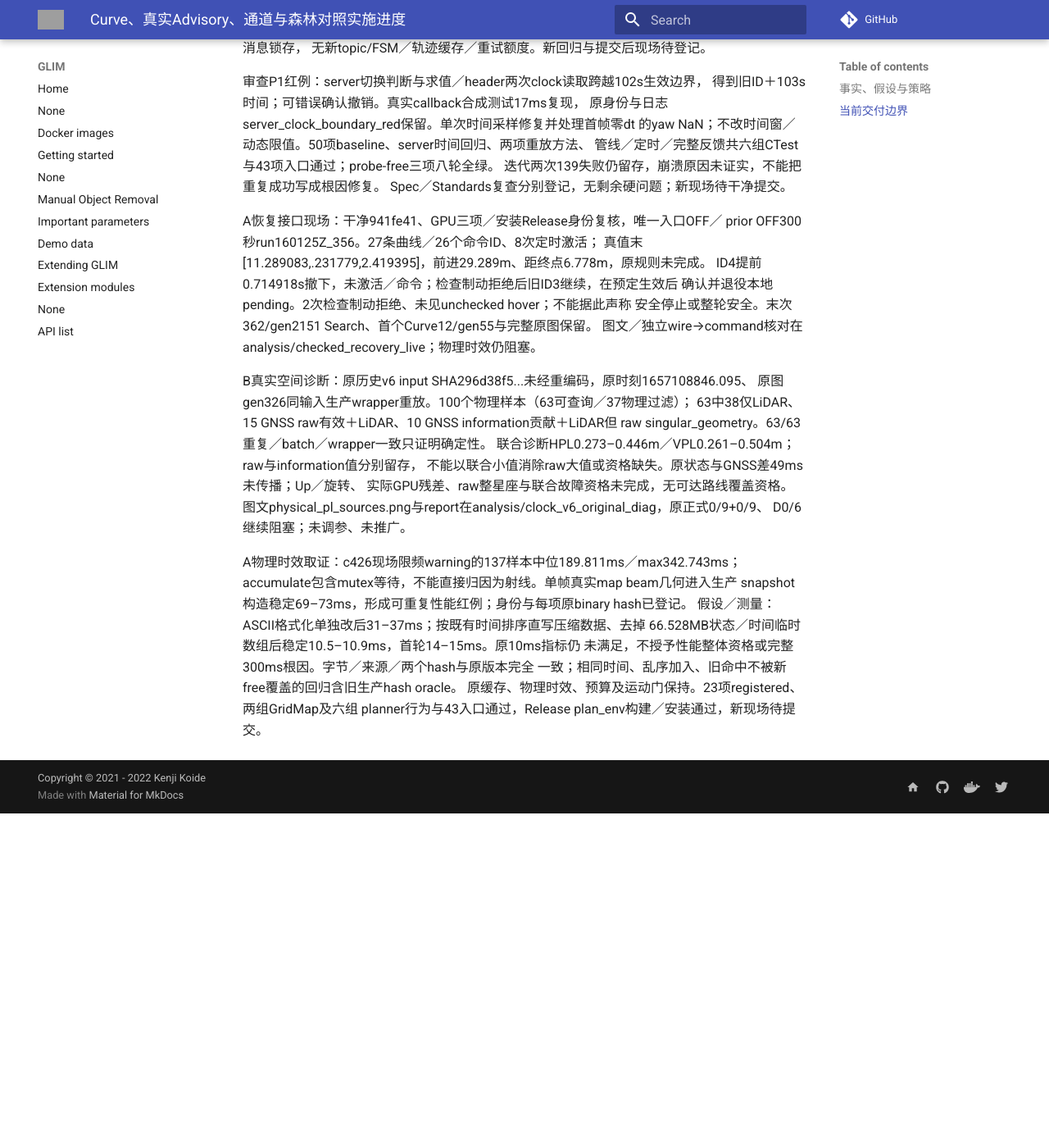
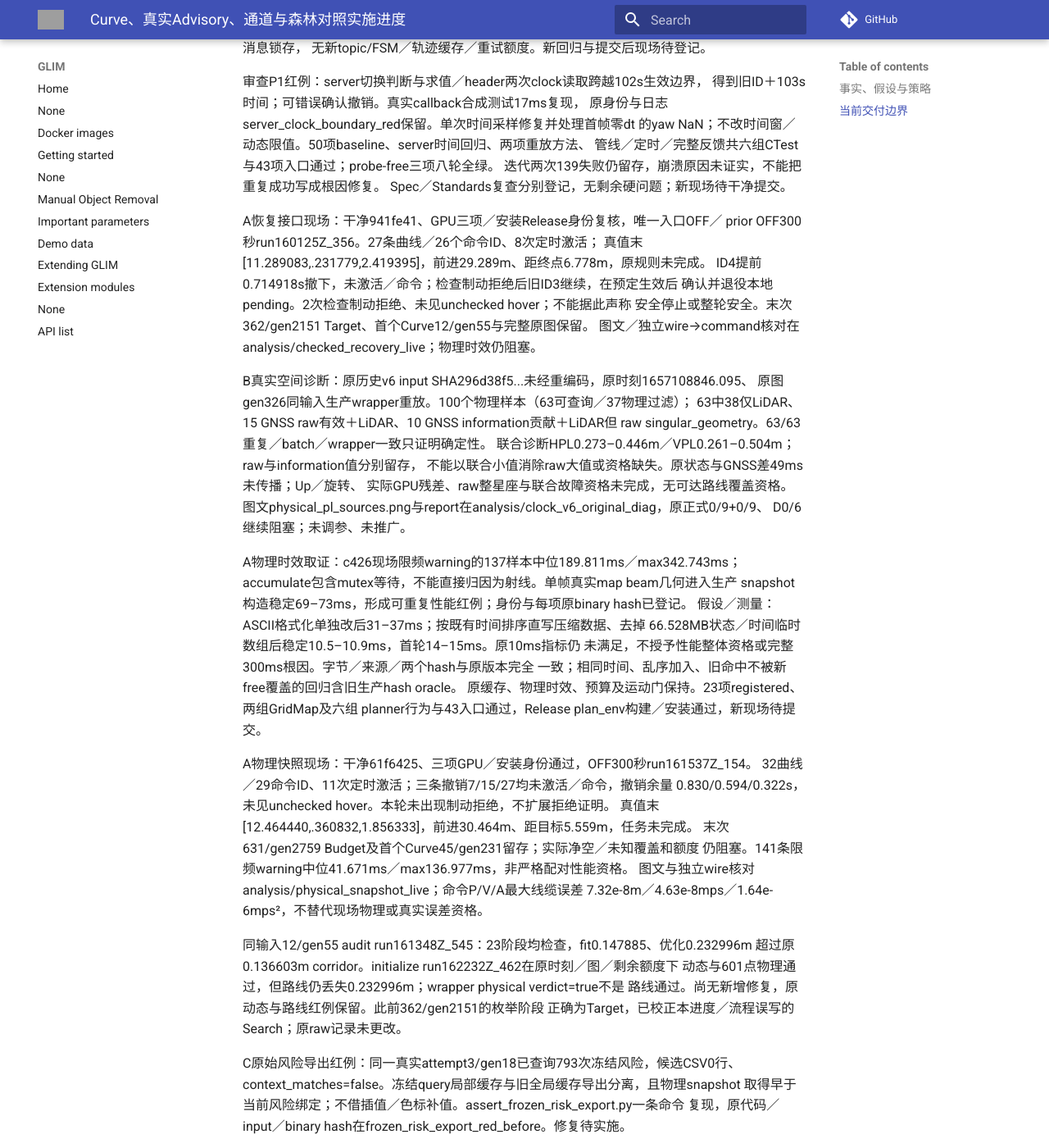
Before and after one commit to Printeger/iap, an MkDocs documentation site: the page built from docs/dev_planner/curve_advisory_channel_progress.md, in a window 1280 px wide and 1400 px high, scrolled down 5690 px. Shown: the whole window at 82% size. Built offline with MkDocs 1.6.1 and Material for MkDocs 9.7.7, drawn with Linux system fonts in a browser that asks for light colours; nearby versions of some CDN libraries; comment, search, counter and statistics services are not loaded; before the commit the page ends 6682 px from its top, so only the background shows below that; grey boxes are pictures that could not be loaded.

Commit message:
docs(validation): record physical snapshot field and preserve route and raw export blockers

```diff
--- a/docs/dev_planner/curve_advisory_channel_progress.md
+++ b/docs/dev_planner/curve_advisory_channel_progress.md
@@ -238,7 +238,7 @@ prior OFF300秒run160125Z_356。27条曲线／26个命令ID、8次定时激活
 真值末[11.289083,.231779,2.419395]，前进29.289m、距终点6.778m，原规则未完成。
 ID4提前0.714918s撤下，未激活／命令；检查制动拒绝后旧ID3继续，在预定生效后
 确认并退役本地pending。2次检查制动拒绝、未见unchecked hover；不能据此声称
-安全停止或整轮安全。末次362/gen2151 Search、首个Curve12/gen55与完整原图保留。
+安全停止或整轮安全。末次362/gen2151 Target、首个Curve12/gen55与完整原图保留。
 图文／独立wire→command核对在analysis/checked_recovery_live；物理时效仍阻塞。
 
 B真实空间诊断：原历史v6 input SHA296d38f5...未经重编码，原时刻1657108846.095、
@@ -261,3 +261,24 @@ snapshot构造稳定69–73ms，形成可重复性能红例；身份与每项原
 一致；相同时间、乱序加入、旧命中不被新free覆盖的回归含旧生产hash oracle。
 原缓存、物理时效、预算及运动门保持。23项registered、两组GridMap及六组
 planner行为与43入口通过，Release plan_env构建／安装通过，新现场待提交。
+
+
+A物理快照现场：干净61f6425、三项GPU／安装身份通过，OFF300秒run161537Z_154。
+32曲线／29命令ID、11次定时激活；三条撤销7/15/27均未激活／命令，撤销余量
+0.830/0.594/0.322s，未见unchecked hover。本轮未出现制动拒绝，不扩展拒绝证明。
+真值末[12.464440,.360832,1.856333]，前进30.464m、距目标5.559m，任务未完成。
+末次631/gen2759 Budget及首个Curve45/gen231留存；实际净空／未知覆盖和额度
+仍阻塞。141条限频warning中位41.671ms／max136.977ms，非严格配对性能资格。
+图文与独立wire核对analysis/physical_snapshot_live；命令P/V/A最大线缆误差
+7.32e-8m／4.63e-8mps／1.64e-6mps²，不替代现场物理或真实误差资格。
+
+同输入12/gen55 audit run161348Z_545：23阶段均检查，fit0.147885、优化0.232996m
+超过原0.136603m corridor。initialize run162232Z_462在原时刻／图／剩余额度下
+动态与601点物理通过，但路线仍丢失0.232996m；wrapper physical verdict=true不是
+路线通过。尚无新增修复，原动态与路线红例保留。此前362/gen2151的枚举阶段
+正确为Target，已校正本进度／流程误写的Search；原raw记录未更改。
+
+C原始风险导出红例：同一真实attempt3/gen18已查询793次冻结风险，候选CSV0行、
+context_matches=false。冻结query局部缓存与旧全局缓存导出分离，且物理snapshot
+取得早于当前风险绑定；不借插值／色标补值。assert_frozen_risk_export.py一条命令
+复现，原代码／input／binary hash在frozen_risk_export_red_before。修复待实施。
```
Also changed, not shown: README.md (+5 -0 lines), docs/spec/ego_based_planning_flow.md (+10 -1 lines).
